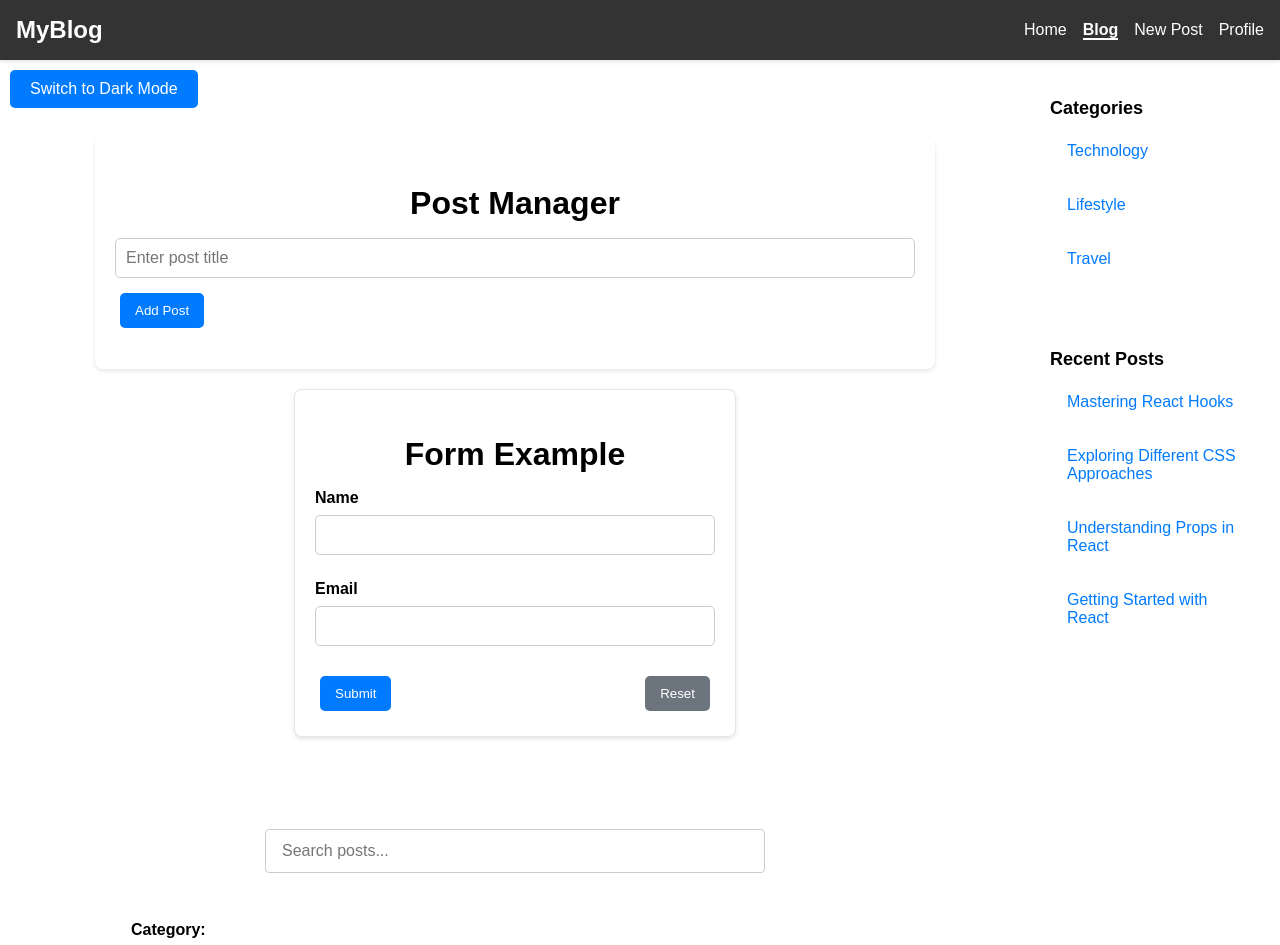
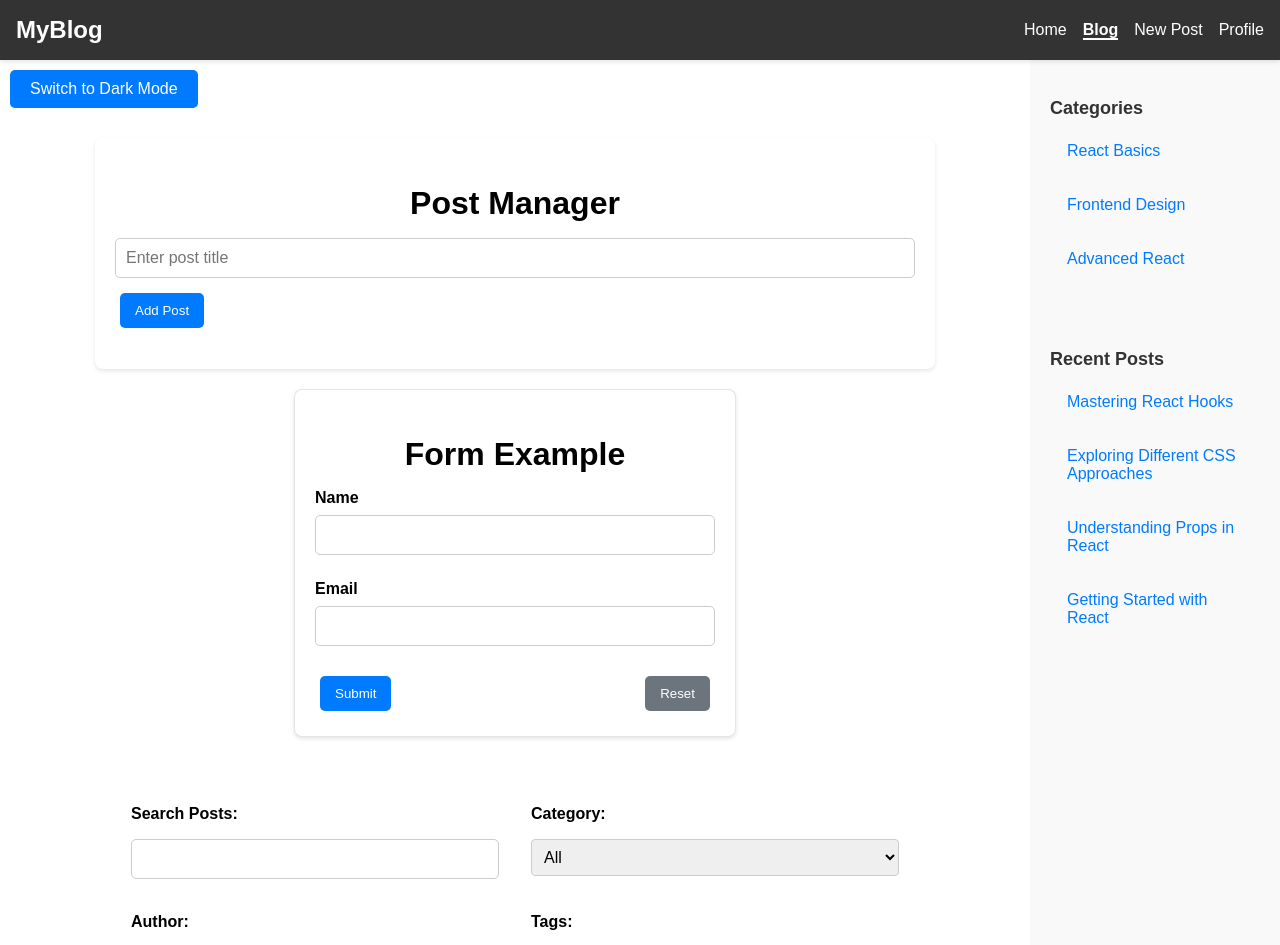
Before and after one commit to mrudula-n/react-blog-project, a React (Vite) app: page /posts in a window 1280 px wide. Shown: the top 945 px of the page. Built offline with nearby package versions, Linux system fonts and the light colour scheme.

Commit message:
Update Sidebar Components

```diff
--- a/src/components/BlogFilters/BlogFilters.jsx
+++ b/src/components/BlogFilters/BlogFilters.jsx
@@ -1,19 +1,32 @@
-// src/components/BlogFilters
 import { memo } from "react";
 import PropTypes from "prop-types";
 import styles from "./BlogFilters.module.css";
+import BlogSearch from "../BlogSearch/BlogSearch";
 
 const BlogFilters = memo(function BlogFilters({
   filters,
   onFilterChange,
+  searchTerm,
+  onSearch,
+  resultCount,
   categories = [],
   authors = [],
   allTags = [],
 }) {
   return (
     <div className={styles.blogFilters}>
+      {/* Row 1: Search Posts and Category */}
+      <div className={styles.filterRow}>
         <div className={styles.filterGroup}>
-        <label htmlFor="category">Category: </label>
+          <BlogSearch
+            searchTerm={searchTerm}
+            onSearch={onSearch}
+            resultCount={resultCount}
+          />
+        </div>
+
+        <div className={styles.filterGroup}>
+          <label htmlFor="category">Category:</label>
           <select
             id="category"
             value={filters.category || ""}
@@ -29,9 +42,12 @@ const BlogFilters = memo(function BlogFilters({
             )}
           </select>
         </div>
+      </div>
 
+      {/* Row 2: Author and Tags */}
+      <div className={styles.filterRow}>
         <div className={styles.filterGroup}>
-        <label htmlFor="author">Author: </label>
+          <label htmlFor="author">Author:</label>
           <select
             id="author"
             value={filters.author || ""}
@@ -49,7 +65,7 @@ const BlogFilters = memo(function BlogFilters({
         </div>
 
         <div className={styles.filterGroup}>
-        <label>Tags</label>
+          <label>Tags:</label>
           <div className={styles.tagsFilter}>
             {allTags.map((tag) =>
               tag ? (
@@ -71,6 +87,7 @@ const BlogFilters = memo(function BlogFilters({
           </div>
         </div>
       </div>
+    </div>
   );
 });
 
@@ -81,6 +98,9 @@ BlogFilters.propTypes = {
     tags: PropTypes.arrayOf(PropTypes.string).isRequired,
   }).isRequired,
   onFilterChange: PropTypes.func.isRequired,
+  searchTerm: PropTypes.string.isRequired,
+  onSearch: PropTypes.func.isRequired,
+  resultCount: PropTypes.number.isRequired,
   categories: PropTypes.arrayOf(PropTypes.string),
   authors: PropTypes.arrayOf(PropTypes.string),
   allTags: PropTypes.arrayOf(PropTypes.string),
--- a/src/components/BlogFilters/BlogFilters.module.css
+++ b/src/components/BlogFilters/BlogFilters.module.css
@@ -6,17 +6,31 @@
   font-family: Arial, sans-serif;
 }
 
+/* Common layout for rows */
+.filterRow {
+  display: flex;
+  justify-content: space-between; /* Align items horizontally */
+  gap: 2rem; /* Space between columns */
+}
+
+/* Ensure both halves are of equal width */
 .filterGroup {
+  flex: 1; /* Take equal space */
   display: flex;
   flex-direction: column;
+  gap: 0.5rem; /* Spacing between label and input */
+  min-width: 200px;
 }
 
 .filterGroup label {
   font-weight: bold;
+  width: 100%; /* Ensure labels align vertically */
   margin-bottom: 0.5rem;
 }
 
-.filterGroup select {
+.filterGroup select,
+.searchInput {
+  width: 100%; /* Full width of the container */
   padding: 0.5rem;
   font-size: 1rem;
   border: 1px solid #ccc;
@@ -25,14 +39,16 @@
   transition: border-color 0.3s ease;
 }
 
-.filterGroup select:focus {
+.filterGroup select:focus,
+.searchInput:focus {
   border-color: #007bff;
 }
 
+/* Tags Filter */
 .tagsFilter {
-  display: flex;
-  flex-wrap: wrap;
-  gap: 0.5rem;
+  display: grid; /* Use grid for layout */
+  grid-template-columns: repeat(auto-fit, minmax(100px, 1fr)); /* Flexible grid with minimum width */
+  gap: 0.5rem; /* Spacing between tags */
 }
 
 .tagCheckbox {
--- a/src/components/BlogList/BlogList.jsx
+++ b/src/components/BlogList/BlogList.jsx
@@ -1,17 +1,19 @@
+import { useState } from "react";
+import PropTypes from "prop-types";
+import { useSearch } from "../../hooks/useSearch";
 import { useFilters } from "../../hooks/useFilters";
-import { useSearch } from "../../hooks/useSearch";
-import { usePagination } from "../../hooks/usePagination";
+import { Oval } from "react-loader-spinner";
 import BlogSearch from "../BlogSearch/BlogSearch";
 import BlogFilters from "../BlogFilters/BlogFilters";
 import Pagination from "../Pagination/Pagination";
 import BlogPost from "../BlogPost/BlogPost";
-import { Oval } from "react-loader-spinner";
-import PropTypes from "prop-types";
 import styles from "./BlogList.module.css";
 
 const POSTS_PER_PAGE = 5;
 
-function BlogList({ posts, isDarkMode, onFilterChange }) {
+function BlogList({ posts, isDarkMode, onEdit }) {
+  const [currentPage, setCurrentPage] = useState(1);
+
   const {
     filters,
     handleFilterChange,
@@ -26,39 +28,43 @@ function BlogList({ posts, isDarkMode, onFilterChange }) {
     handleSearch,
     results: searchResults,
     isSearching,
-    isLoading,
-  } = useSearch(filteredItems, ["title", "content", "author", "tags", "category"]);
+    isLoading, // Loading state from useSearch
+  } = useSearch(filteredItems, [
+    "title",
+    "content",
+    "author",
+    "tags",
+    "category",
+  ]);
 
   const displayedPosts = isSearching ? searchResults : filteredItems;
-
-  // Use `usePagination` without modifications
-  const {
-    items: currentPosts,
-    currentPage,
-    totalPages,
-    nextPage,
-    prevPage,
-    goToPage,
-  } = usePagination(displayedPosts, POSTS_PER_PAGE);
+  const totalPages = Math.ceil(displayedPosts.length / POSTS_PER_PAGE);
+  const currentPosts = displayedPosts.slice(
+    (currentPage - 1) * POSTS_PER_PAGE,
+    currentPage * POSTS_PER_PAGE
+  );
 
   return (
     <div>
       <div className={styles.blogControls}>
-        <BlogSearch
+        {/* <BlogSearch
           searchTerm={searchTerm}
           onSearch={handleSearch}
           resultCount={searchResults.length}
-        />
+        /> */}
         <BlogFilters
           filters={filters}
-          onFilterChange={onFilterChange || handleFilterChange}
+          searchTerm={searchTerm}
+          onSearch={handleSearch}
+          resultCount={searchResults.length}
+          onFilterChange={handleFilterChange}
           categories={categories}
           authors={authors}
           allTags={allTags}
         />
       </div>
       <div className={styles.blogList}>
-        {isLoading ? (
+        {isLoading ? ( // Show loading indicator when isLoading is true
           <div className={styles.loading}>
             <Oval color="#00BFFF" height={50} width={50} />
           </div>
@@ -70,6 +76,7 @@ function BlogList({ posts, isDarkMode, onFilterChange }) {
                   key={post.id}
                   {...post}
                   isDarkMode={isDarkMode}
+                  onEdit={() => onEdit(post)}
                   searchTerm={searchTerm}
                 />
               ))}
@@ -77,16 +84,12 @@ function BlogList({ posts, isDarkMode, onFilterChange }) {
             <Pagination
               currentPage={currentPage}
               totalPages={totalPages}
-              onPageChange={goToPage}
+              onPageChange={setCurrentPage}
             />
           </>
         ) : (
           <div className={styles.noResults}>
-            <p>No posts found matching your criteria.</p>
-            <p>
-              Try adjusting your search or filters. If no posts are available, please add
-              a new post to get started!
-            </p>
+            No posts found matching your criteria.
           </div>
         )}
       </div>
@@ -106,7 +109,7 @@ BlogList.propTypes = {
     })
   ).isRequired,
   isDarkMode: PropTypes.bool.isRequired,
-  onFilterChange: PropTypes.func,
+  onEdit: PropTypes.func.isRequired,
 };
 
 export default BlogList;
--- a/src/components/BlogSearch/BlogSearch.jsx
+++ b/src/components/BlogSearch/BlogSearch.jsx
@@ -1,17 +1,21 @@
-// src/components/BlogSearch
 import { memo } from "react";
 import PropTypes from "prop-types";
-import styles from "./BlogSearch.module.css";
+import styles from "./BlogSearch.module.css"; // Import CSS as a module
 
-const BlogSearch = memo(function BlogSearch({ searchTerm, onSearch, resultCount }) {
+const BlogSearch = memo(function BlogSearch({
+  searchTerm,
+  onSearch,
+  resultCount,
+}) {
   return (
     <div className={styles.blogSearch}>
-      <div className={styles.searchInputWrapper}>
+      <div className={styles.searchGroup}>
+        <label htmlFor="searchPosts">Search Posts:</label>
         <input
-          type="search"
+          id="searchPosts"
+          type="text"
           value={searchTerm}
           onChange={(e) => onSearch(e.target.value)}
-          placeholder="Search posts..."
           className={styles.searchInput}
         />
         {searchTerm && (
--- a/src/components/BlogSearch/BlogSearch.module.css
+++ b/src/components/BlogSearch/BlogSearch.module.css
@@ -1,25 +1,21 @@
-.blogSearch {
+.searchGroup {
   display: flex;
-  justify-content: center;
-  align-items: center;
-  padding: 1rem;
-  font-family: Arial, sans-serif;
+  flex-direction: column;
+  gap: 0.5rem;
 }
 
-.searchInputWrapper {
-  position: relative;
-  width: 100%;
-  max-width: 500px;
+.searchGroup label {
+  font-weight: bold;
+  margin-bottom: 0.5rem;
 }
 
 .searchInput {
-  width: 100%;
-  padding: 0.75rem 1rem;
+  padding: 0.5rem;
   font-size: 1rem;
   border: 1px solid #ccc;
   border-radius: 4px;
+  outline: none;
   transition: border-color 0.3s ease;
-  outline: none;
 }
 
 .searchInput:focus {
@@ -27,9 +23,6 @@
 }
 
 .searchResultsCount {
-  position: absolute;
-  top: 100%;
-  left: 0;
   margin-top: 0.25rem;
   font-size: 0.875rem;
   color: #555;
--- a/src/components/Sidebar/Sidebar.jsx
+++ b/src/components/Sidebar/Sidebar.jsx
@@ -1,13 +1,23 @@
-import { useState, useEffect } from "react";
-import { useNavigate, NavLink } from "react-router-dom";
+import { useState } from "react";
+import { useNavigate } from "react-router-dom";
+import { NavLink } from "react-router-dom";
+import { posts } from "../../data/posts";
 import styles from "./Sidebar.module.css";
 
 function Sidebar() {
   const [isOpen, setIsOpen] = useState(false);
-  const [recentPosts, setRecentPosts] = useState([]);
   const navigate = useNavigate();
 
-  const categories = ["Technology", "Lifestyle", "Travel"];
+  // Extract unique categories dynamically
+  const categories = Array.from(
+    new Set(posts.map((post) => post.category))
+  );
+
+  // Get the 5 most recent posts sorted by date
+  const recentPosts = posts
+    .slice()
+    .sort((a, b) => new Date(b.date) - new Date(a.date))
+    .slice(0, 5);
 
   const navItems = [
     { path: "/", label: "Home" },
@@ -15,13 +25,6 @@ function Sidebar() {
     { path: "/posts/new", label: "New Post" },
     { path: "/profile", label: "Profile" },
   ];
-
-  // Load the latest posts from localStorage when the component mounts
-  useEffect(() => {
-    const savedPosts = JSON.parse(localStorage.getItem("posts")) || [];
-    const sortedPosts = savedPosts.sort((a, b) => new Date(b.date) - new Date(a.date));
-    setRecentPosts(sortedPosts.slice(0, 5)); // Limit to the 5 most recent posts
-  }, []);
 
   const toggleSidebar = () => {
     setIsOpen((prev) => !prev);
@@ -42,16 +45,18 @@ function Sidebar() {
       <aside
         className={`${styles.sidebar} ${isOpen ? styles["sidebar--open"] : ""}`}
       >
-        {isOpen && <button
-          className={styles.sidebarClose}
-          onClick={toggleSidebar}
-          aria-label="Close Sidebar"
-        >
-          ×
-        </button> }
+        {isOpen && (
+          <button
+            className={styles.sidebarClose}
+            onClick={toggleSidebar}
+            aria-label="Close Sidebar"
+          >
+            ×
+          </button>
+        )}
         {isOpen &&
           navItems.map((item) => (
-            <section key={item.path} className={styles.sidebar__section} >
+            <section key={item.path} className={styles.sidebar__section}>
               <NavLink
                 to={item.path}
                 className={({ isActive }) =>
@@ -65,6 +70,7 @@ function Sidebar() {
             </section>
           ))}
 
+        {/* Categories Section */}
         <section className={styles.sidebar__section}>
           <h3 className={styles.sidebar__title}>Categories</h3>
           <ul className={styles.sidebar__list}>
@@ -72,7 +78,8 @@ function Sidebar() {
               <li key={category} className={styles.sidebar__item}>
                 <button
                   onClick={() => {
-                    navigate(`/posts?category=${category.toLowerCase()}`);
+                    const slug = category.toLowerCase().replace(/\s+/g, "-");
+                    navigate(`/posts?category=${category}`);
                     setIsOpen(false);
                   }}
                   className={styles.sidebar__link}
@@ -84,6 +91,7 @@ function Sidebar() {
           </ul>
         </section>
 
+        {/* Recent Posts Section */}
         <section className={styles.sidebar__section}>
           <h3 className={styles.sidebar__title}>Recent Posts</h3>
           <ul className={styles.sidebar__list}>
--- a/src/components/Sidebar/Sidebar.module.css
+++ b/src/components/Sidebar/Sidebar.module.css
@@ -5,9 +5,8 @@
   position: fixed;
   top: 0;
   right: -250px;
-  background-color: var(--background-color);
-  color: var(--text-color);
-  border-left: 1px solid var(--border-color);
+  background-color: #f9f9f9;
+  border-left: 1px solid #e0e0e0;
   box-shadow: 0 2px 4px rgba(0, 0, 0, 0.1);
   transition: right 0.3s ease-in-out;
   z-index: 1005;
@@ -27,7 +26,7 @@
   font-size: 18px;
   font-weight: bold;
   margin-bottom: 10px;
-  color: var(--text-color);
+  color: #333;
 }
 
 .sidebar__list {
@@ -46,7 +45,7 @@
   padding: 8px 12px;
   font-size: 16px;
   text-align: left;
-  color: var(--link-color);
+  color: #007bff;
   background-color: transparent;
   border: none;
   border-radius: 4px;
@@ -55,13 +54,13 @@
 }
 
 .sidebar__link:hover {
-  background-color: var(--hover-background-color);
-  color: var(--link-hover-color);
+  background-color: #e7f1ff;
+  color: #0056b3;
 }
 
 .sidebar__link:focus {
-  outline: 2px solid var(--link-color);
-  background-color: var(--hover-background-color);
+  outline: 2px solid #007bff;
+  background-color: #e7f1ff;
 }
 
 /* Toggle Button for Mobile */
@@ -69,9 +68,10 @@
   position: fixed;
   top: 10px;
   right: 10px;
-  background: var(--button-background);
-  color: var(--button-color);
+  background: #007bff;
+  color: white;
   border: none;
+  /* padding: 10px 15px; */
   font-size: 18px;
   border-radius: 4px;
   cursor: pointer;
@@ -85,7 +85,6 @@
   background: transparent;
   border: none;
   font-size: 24px;
-  color: var(--text-color);
   cursor: pointer;
 }
 
--- a/src/data/posts.js
+++ b/src/data/posts.js
@@ -1,4 +1,3 @@
-// src/data/posts.js
 export const posts = [
   {
     id: 1,
@@ -8,7 +7,9 @@ export const posts = [
     author: "Jane Doe",
     date: "2024-03-15",
     readTime: 5,
-    image: "/images/image1.png"
+    image: "/images/image1.png",
+    tags: ["React", "Beginner", "Frontend"],
+    category: "React Basics",
   },
   {
     id: 2,
@@ -18,7 +19,9 @@ export const posts = [
     author: "John Smith",
     date: "2024-03-16",
     readTime: 3,
-    image: "/images/image2.png"
+    image: "/images/image2.png",
+    tags: ["React", "Props", "Reusability"],
+    category: "React Basics",
   },
   {
     id: 3,
@@ -28,7 +31,9 @@ export const posts = [
     author: "Amit Kumar",
     date: "2024-03-17",
     readTime: 5,
-    image: "/images/image3.png"
+    image: "/images/image3.png",
+    tags: ["CSS", "Styling", "Frontend"],
+    category: "Frontend Design",
   },
   {
     id: 4,
@@ -38,6 +43,8 @@ export const posts = [
     author: "Alex Johnson",
     date: "2024-03-18",
     readTime: 4,
-    image: "/images/image4.png"
+    image: "/images/image4.png",
+    tags: ["React", "Hooks", "Advanced"],
+    category: "Advanced React",
   },
 ];
--- a/src/pages/Profile.jsx
+++ b/src/pages/Profile.jsx
@@ -1,6 +1,4 @@
-import { useState, useEffect } from "react";
-import { useAuthContext } from "../context/AuthContext"; // Import the AuthContext
-import { useNavigate } from "react-router-dom"; // For redirection
+import React, { useState, useEffect } from "react";
 import styles from "./Profile.module.css";
 
 function Profile() {
@@ -13,16 +11,15 @@ function Profile() {
 
   const [isEditing, setIsEditing] = useState(false);
   const [formData, setFormData] = useState({ ...profile });
-  const { logout } = useAuthContext(); // Get the logout function from AuthContext
-  const navigate = useNavigate();
 
   // Load profile data from localStorage on mount
   useEffect(() => {
     const savedProfile = JSON.parse(localStorage.getItem("profile")) || {
-      name: "John Doe",
-      email: "johndoe@example.com",
+      name: "Mrudula",
+      email: "mrudula@gmail.com",
       bio: "A short bio about yourself",
-      profilePicture: "/default-profile.png", // Default image if none is set
+      profilePicture:
+        "https://as2.ftcdn.net/v2/jpg/01/45/36/30/1000_F_145363098_3MwMcG2uCbTRo5mAwkZr82HCi6DTkSHh.jpg", // Default image
     };
     setProfile(savedProfile);
   }, []);
@@ -37,23 +34,18 @@ function Profile() {
     setFormData((prev) => ({
       ...prev,
       [name]: value,
-    }));
+    })
+  );
   };
 
   const handleImageChange = (e) => {
     const file = e.target.files[0];
-    if (file && ["image/jpeg", "image/png", "image/jpg", "image/gif"].includes(file.type)) {
-      const reader = new FileReader();
-
-      reader.onload = () => {
-        const imageUrl = reader.result;
-        setFormData((prev) => ({
-          ...prev,
-          profilePicture: imageUrl,
-        }));
-      };
-
-      reader.readAsDataURL(file);
+    if (file && ["image/jpeg", "image/png", "image/gif"].includes(file.type)) {
+      const imageUrl = URL.createObjectURL(file);
+      setFormData((prev) => ({
+        ...prev,
+        profilePicture: imageUrl,
+      }));
     } else {
       alert("Please upload a valid image (JPEG, PNG, GIF).");
     }
@@ -68,12 +60,6 @@ function Profile() {
 
   const handleCancel = () => {
     setIsEditing(false);
-  };
-
-  const handleLogout = () => {
-    logout(); // Call the logout function
-    navigate("/login"); // Redirect to the login page
-    alert("You have been logged out.");
   };
 
   return (
@@ -99,10 +85,7 @@ function Profile() {
               <h2>{profile.name}</h2>
               <p>Email: {profile.email}</p>
               <p>Bio: {profile.bio}</p>
-              <div className={styles.actionButtons}>
-                <button onClick={handleEditClick}>Edit Profile</button>
-                <button onClick={handleLogout}>Logout</button>
-              </div>
+              <button onClick={handleEditClick}>Edit Profile</button>
             </>
           ) : (
             <>
```
Also changed, not shown: src/components/BlogList/BlogList.module.css (+3 -5 lines). Lines whose indentation alone changed are shown as unchanged.
